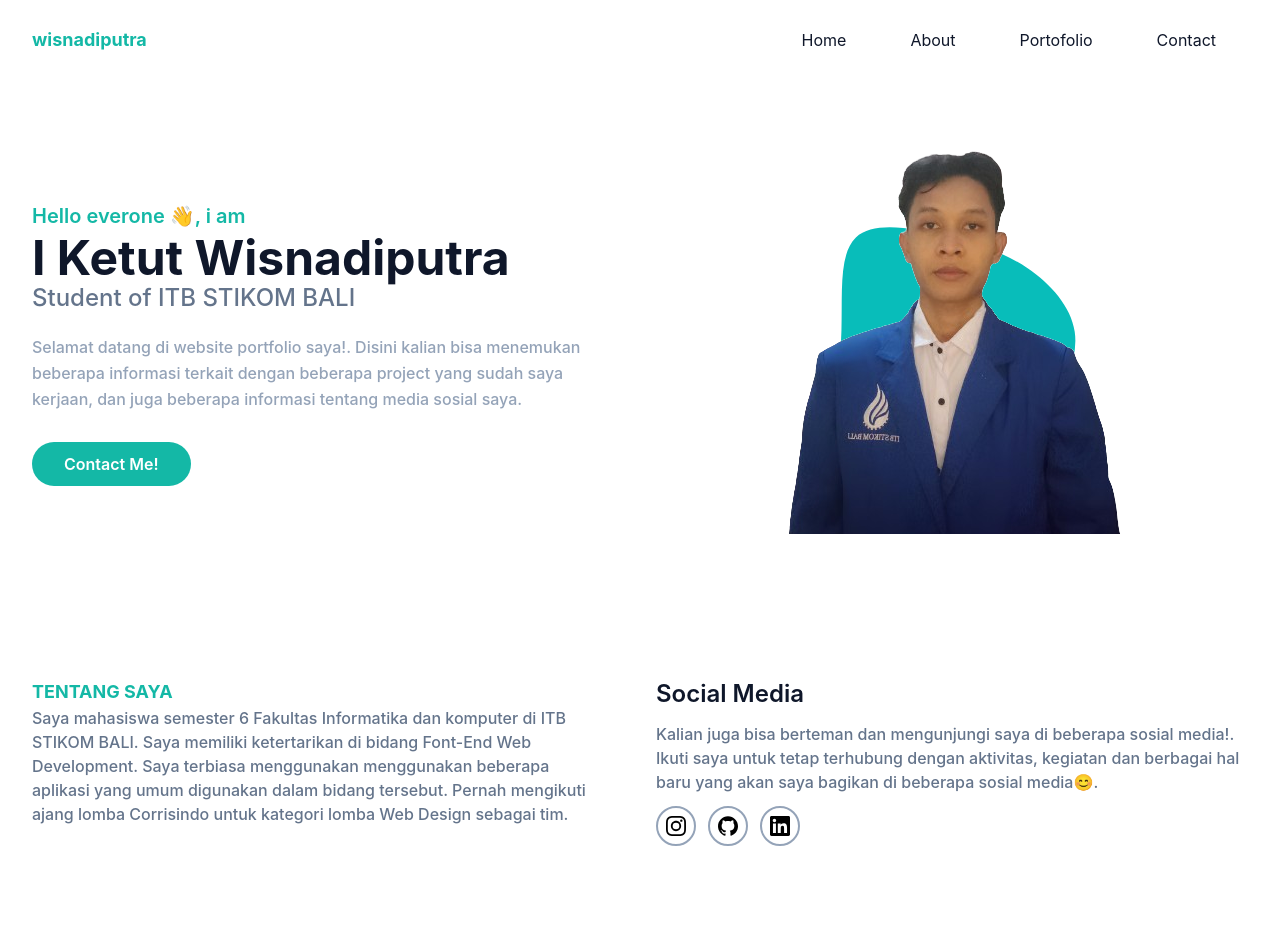
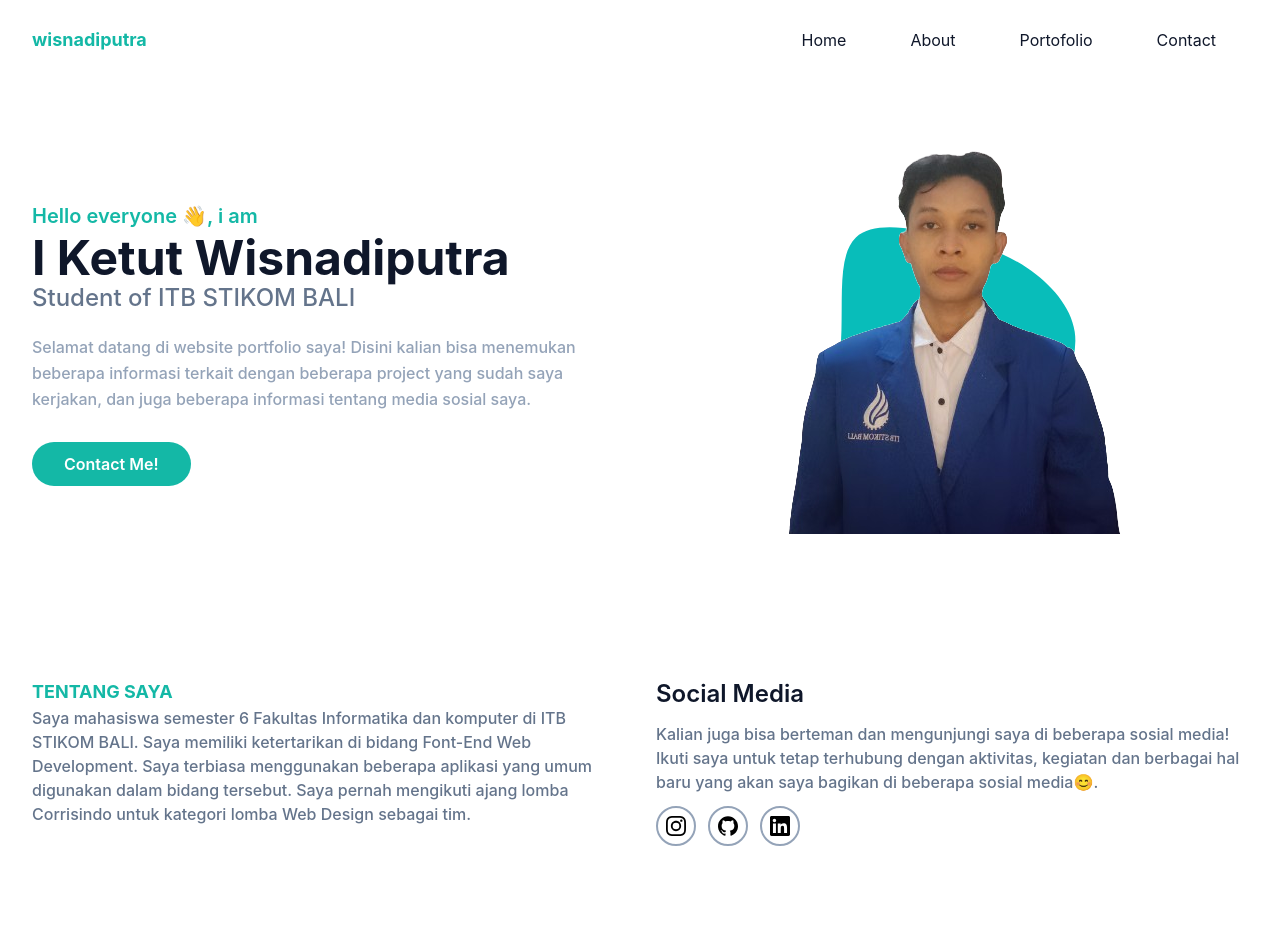
Before and after one commit to wisnadiputra1/portfolio-tailwind, a website: page index.html in a window 1280 px wide. Shown: the top 952 px of the page. Drawn offline with nearby package versions, Linux system fonts and the light colour scheme.

Commit message:
Update index.html

```diff
--- a/index.html
+++ b/index.html
@@ -58,10 +58,10 @@
     <div class="container mx-auto">
         <div class="flex flex-wrap">
             <div class="w-full self-center px-4 lg:w-1/2">
-                <h1 class="text-base font-semibold text-primary md:text-xl ">Hello everone 👋, i am
+                <h1 class="text-base font-semibold text-primary md:text-xl ">Hello everyone 👋, i am
                     <span class="block font-bold text-dark text-4xl mt-1 lg:text-5xl"> I Ketut Wisnadiputra</span></h1>
                 <h2 class="font-medium text-slate-500 text-lg mb-5 lg:text-2xl">Student of ITB STIKOM BALI</h2>
-                <p class="font-medium text-slate-400 mb-10 leading-relaxed">Selamat datang di website portfolio saya!. Disini kalian bisa menemukan beberapa informasi terkait dengan beberapa project yang sudah saya kerjaan, dan juga beberapa informasi tentang media sosial saya.</p>
+                <p class="font-medium text-slate-400 mb-10 leading-relaxed">Selamat datang di website portfolio saya! Disini kalian bisa menemukan beberapa informasi terkait dengan beberapa project yang sudah saya kerjakan, dan juga beberapa informasi tentang media sosial saya.</p>
 
                 <a href="#contact" class="text-base font-semibold text-white
                 bg-primary py-3 px-8 rounded-full hover:shadow-lg hover:opacity-80 transition duration-300
@@ -89,12 +89,12 @@
         <div class="flex flex-wrap">
             <div class="w-full px-4 mb-10 lg:w-1/2">
                 <h4 class="font-bold uppercase text-primary text-lg mb-3-">Tentang Saya</h4>
-                <p class="font-medium text-base text-slate-500 max-w-xl">Saya mahasiswa semester 6 Fakultas Informatika dan komputer di ITB STIKOM BALI. Saya memiliki ketertarikan di bidang Font-End Web Development. Saya terbiasa menggunakan menggunakan beberapa aplikasi yang umum digunakan dalam bidang tersebut. Pernah mengikuti ajang lomba Corrisindo untuk kategori lomba Web Design sebagai tim.</p>
+                <p class="font-medium text-base text-slate-500 max-w-xl">Saya mahasiswa semester 6 Fakultas Informatika dan komputer di ITB STIKOM BALI. Saya memiliki ketertarikan di bidang Font-End Web Development. Saya terbiasa menggunakan beberapa aplikasi yang umum digunakan dalam bidang tersebut. Saya pernah mengikuti ajang lomba Corrisindo untuk kategori lomba Web Design sebagai tim.</p>
             </div>
 
             <div class="w-full px-4 mb-10 lg:w-1/2">
                 <h3 class="font-semibold text-dark text-2xl mb-3">Social Media</h3>
-                <p class="font-medium text-base text-slate-500 mb-3">Kalian juga bisa berteman dan mengunjungi saya di beberapa sosial media!. Ikuti saya untuk tetap terhubung dengan aktivitas, kegiatan dan berbagai hal baru yang akan saya bagikan di beberapa sosial media😊.
+                <p class="font-medium text-base text-slate-500 mb-3">Kalian juga bisa berteman dan mengunjungi saya di beberapa sosial media! Ikuti saya untuk tetap terhubung dengan aktivitas, kegiatan dan berbagai hal baru yang akan saya bagikan di beberapa sosial media😊.
                 </p>
 
                 <div class="flex items-center gap-3">
@@ -148,7 +148,7 @@
                 <img src="./dist/img/portofolio/png3.jpg" alt="Librid Mobile App" class="w-full lg:h-[400px]">
             </div>
             <h3 class="font-semibold text-xl text-dark mt-5 mb-3">UI/UX SIBO</h3>
-            <p class="font-medium text-base text-slate-500">SIBO merupakan sebuah sistem yang dirancang untuk membantu UMKM sehingga bisa bersaing di pasar global, dengan memberikkan penawaran yang relevan  kepada pelaku UMKM. UI/UX ini dirancang untuk memenuhi UAS matakuliah Rekayasa Perangkat Lunak.</p>
+            <p class="font-medium text-base text-slate-500">SIBO merupakan sebuah sistem yang dirancang untuk membantu UMKM sehingga bisa bersaing di pasar global, dengan memberikan penawaran yang relevan  kepada pelaku UMKM. UI/UX ini dirancang untuk memenuhi UAS matakuliah Rekayasa Perangkat Lunak.</p>
         </div>
         <div class="mb-12 p-4 md:w-1/2" data-aos="zoom-in">
             <div class="rounded-md shadow-md overflow-hidden">
```
